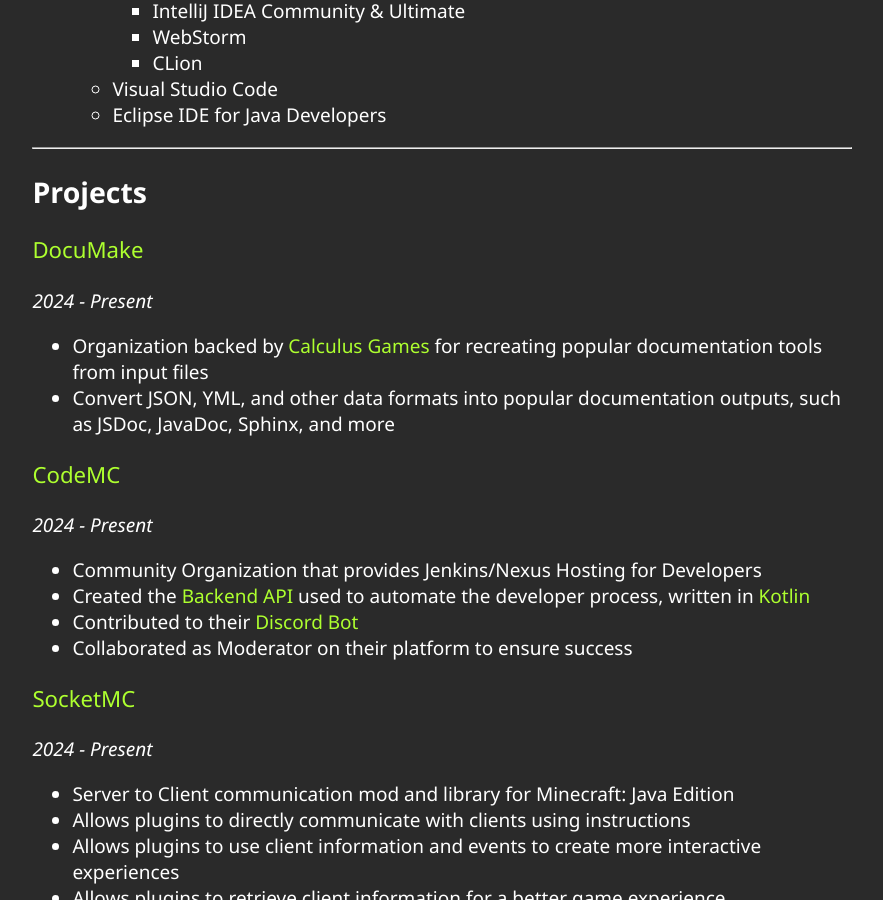
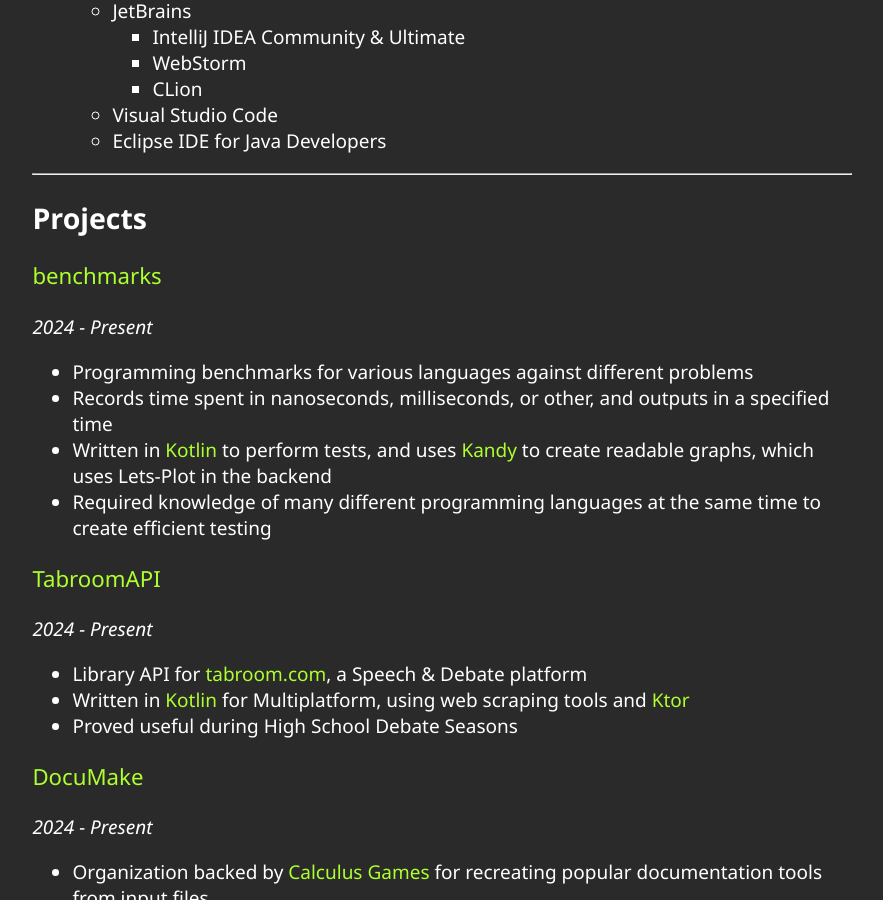
Before and after one commit to gmitch215/gmitch, a Jekyll site: the page built from cv.md, in a window 1280 px wide and 900 px high, scrolled down 1853 px. Shown: the whole window, without its empty margins (198-1081 px from the left). Built offline with Jekyll 4.4.1, drawn with Linux system fonts in a browser that asks for light colours; some of the changed text lies outside the part shown.

Commit message:
Update cv.md
Signed-off-by: Gregory Mitchell <me@gmitch215.xyz>

```diff
--- a/cv.md
+++ b/cv.md
@@ -47,10 +47,11 @@
     - Netty Channels
   - Kotlin
     - KorGE Game Engine
-    - Kotlin Multiplatform (JS/Wasm, JVM, Native)
+    - Kotlin Multiplatform (JS, Wasm, JVM, Native)
     - Extension Functions & Coroutines
     - Interoperability with Java
     - Serialization & Deserialization
+    - Ktor Client
   - C/C++
     - Unreal Engine 4/5
     - Vex V5 Robot API
@@ -74,6 +75,23 @@
 ------------
 
 ## Projects
+
+### [benchmarks](https://github.com/gmitch215/benchmarks)
+
+*2024 - Present*
+
+- Programming benchmarks for various languages against different problems
+- Records time spent in nanoseconds, milliseconds, or other, and outputs in a specified time
+- Written in [Kotlin](https://kotlinlang.org) to perform tests, and uses [Kandy](https://github.com/Kotlin/kandy) to create readable graphs, which uses Lets-Plot in the backend
+- Required knowledge of many different programming languages at the same time to create efficient testing
+
+### [TabroomAPI](https://github.com/gmitch215/TabroomAPI)
+
+*2024 - Present*
+
+- Library API for [tabroom.com](https://tabroom.com), a Speech & Debate platform
+- Written in [Kotlin](https://kotlinlang.org) for Multiplatform, using web scraping tools and [Ktor](https://ktor.io)
+- Proved useful during High School Debate Seasons
 
 ### [DocuMake](https://github.com/DocuMake)
 
```
